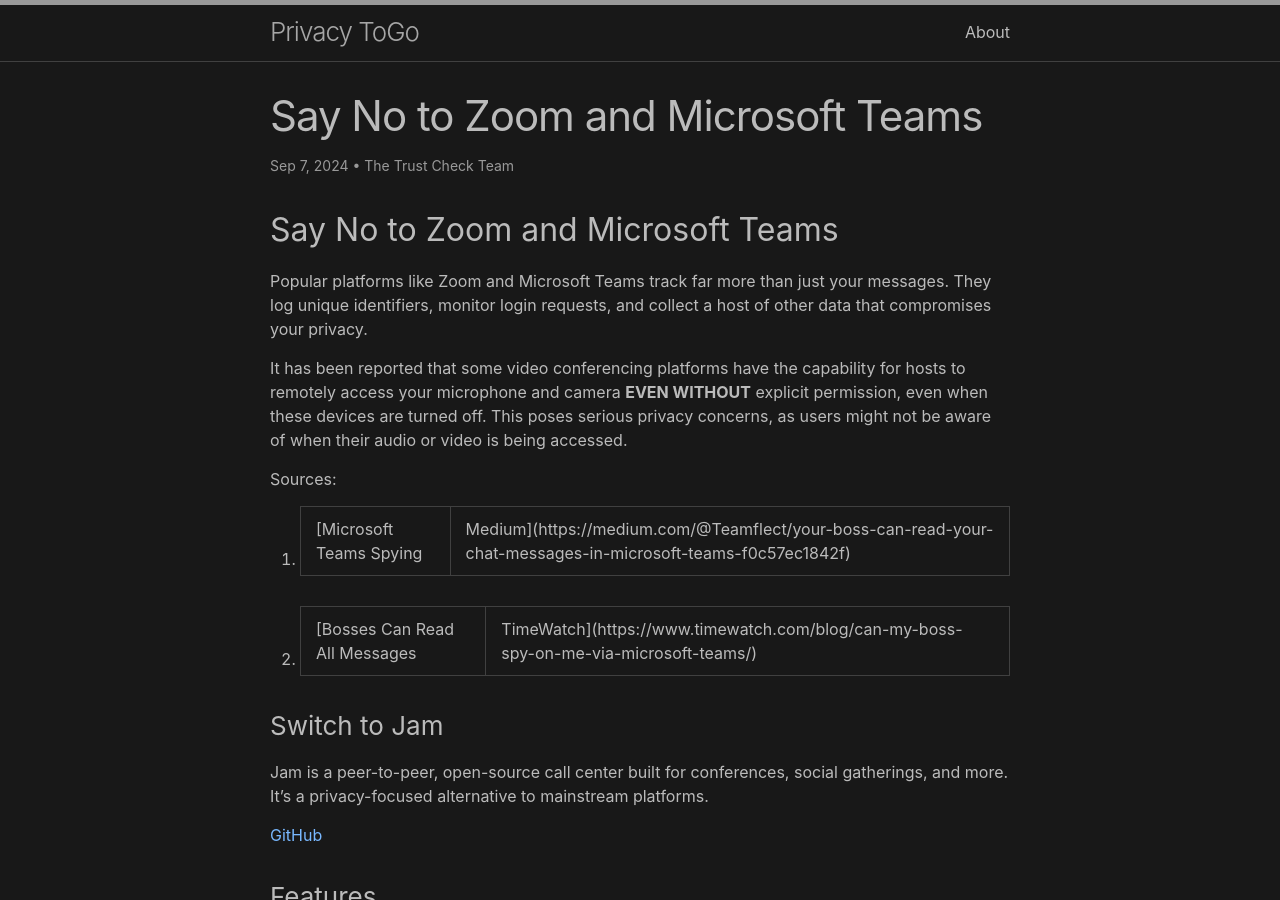
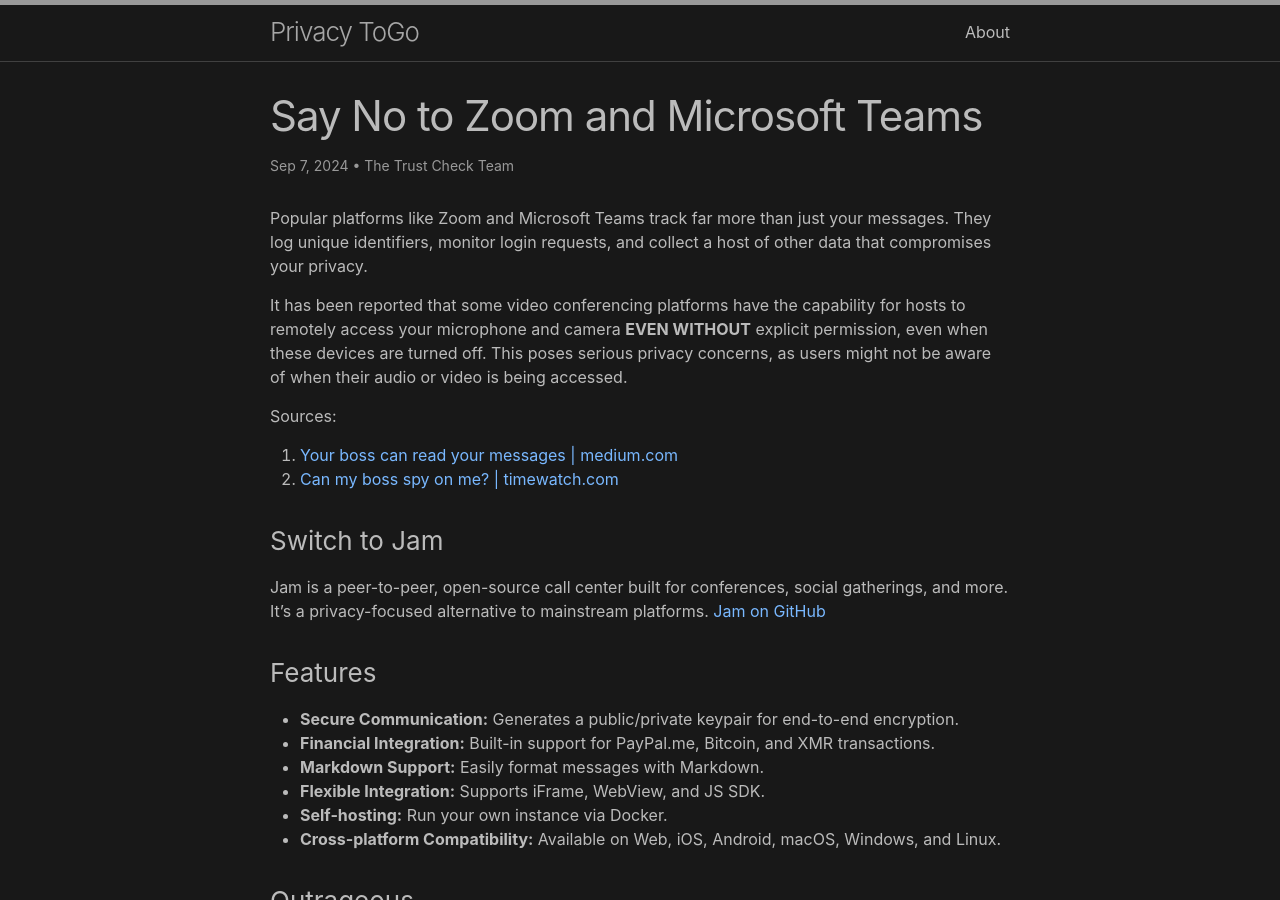
Before and after one commit to TrustCheckCZ/TrustCheckCZ.github.io, a Jekyll site: the page built from _posts/2024-09-07-privacy-on-video-chats.md, in a window 1280 px wide and 900 px high. Built offline with Jekyll 4.4.1, drawn with Linux system fonts in a browser that asks for light colours.

Commit message:
update blog

```diff
--- a/_posts/2024-09-07-privacy-on-video-chats.md
+++ b/_posts/2024-09-07-privacy-on-video-chats.md
@@ -6,20 +6,18 @@ author:
 - The Trust Check Team
 ---
 
-## Say No to Zoom and Microsoft Teams
 Popular platforms like Zoom and Microsoft Teams track far more than just your messages. They log unique identifiers, monitor login requests, and collect a host of other data that compromises your privacy.
 
 It has been reported that some video conferencing platforms have the capability for hosts to remotely access your microphone and camera **EVEN WITHOUT** explicit permission, even when these devices are turned off. This poses serious privacy concerns, as users might not be aware of when their audio or video is being accessed.
 
 Sources:
-1. [Microsoft Teams Spying | Medium](https://medium.com/@Teamflect/your-boss-can-read-your-chat-messages-in-microsoft-teams-f0c57ec1842f)
-2. [Bosses Can Read All Messages | TimeWatch](https://www.timewatch.com/blog/can-my-boss-spy-on-me-via-microsoft-teams/)
+1. <a href="https://medium.com/@Teamflect/your-boss-can-read-your-chat-messages-in-microsoft-teams-f0c57ec1842f">Your boss can read your messages | medium.com</a>
+2. <a href="ttps://www.timewatch.com/blog/can-my-boss-spy-on-me-via-microsoft-teams">Can my boss spy on me? | timewatch.com</a>
 
 ### Switch to Jam
 Jam is a peer-to-peer, open-source call center built for conferences, social gatherings, and more.
 It's a privacy-focused alternative to mainstream platforms.
-
-[GitHub](https://github.com/jam-systems/jam)
+[Jam on GitHub](https://github.com/jam-systems/jam)
 
 ### Features
 - **Secure Communication:** Generates a public/private keypair for end-to-end encryption.
@@ -31,3 +29,4 @@ It's a privacy-focused alternative to mainstream platforms.
 
 ### Outrageous
 The following attachment, do I even have to say anything.
+<img src="https://raw.githubusercontent.com/TrustCheckCZ/TrustCheckCZ.github.io/main/_images/microsoft_is_evil.webp">
```
